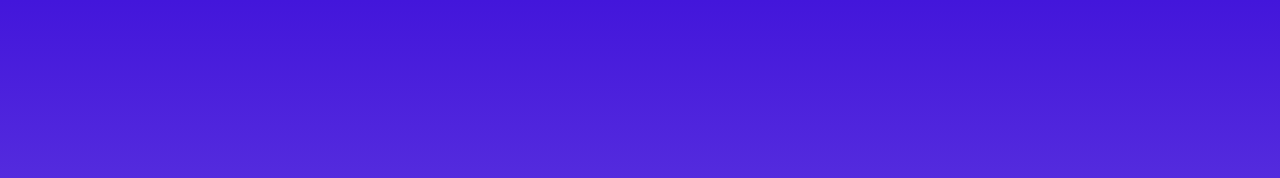
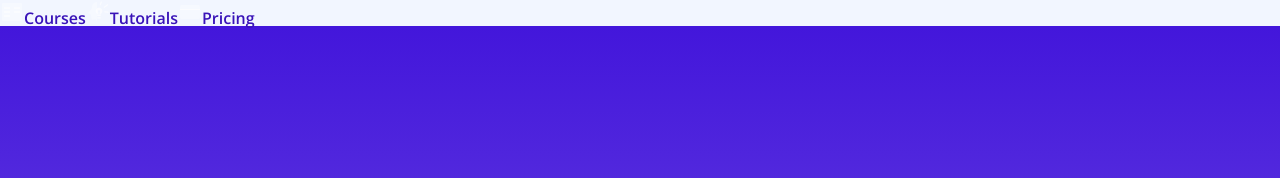
Before and after one commit to CarlosDahmen/DesignReact, a Gatsby site: page / in a window 1280 px wide. Shown: the top 178 px of the page. Built offline with nearby package versions, Linux system fonts and the light colour scheme; Gatsby itself is replaced by a stand-in of ours.

Commit message:
Code Header Component

```diff
--- /dev/null
+++ b/src/components/layout/Header.js
@@ -0,0 +1,27 @@
+import { Link } from "gatsby"
+import React from "react"
+
+const menuData = [
+  { title: "Courses", icon: "/images/icons/courses.svg", link: "/courses" },
+  {
+    title: "Tutorials",
+    icon: "/images/icons/tutorials.svg",
+    link: "/tutorials",
+  },
+  { title: "Pricing", icon: "/images/icons/pricing.svg", link: "/pricing" },
+]
+
+const Header = () => {
+  return (
+    <>
+      {menuData.map((item, index) => (
+        <Link to={item.link}>
+          <img key={index} alt="icon" src={item.icon}></img>
+          {item.title}
+        </Link>
+      ))}
+    </>
+  )
+}
+
+export default Header
--- a/src/components/layout/layout.js
+++ b/src/components/layout/layout.js
@@ -1,11 +1,13 @@
 import React from "react"
 import { GlobalStyle } from "../styles/GlobalStyle"
+import Header from "./Header"
 import "./layout.css"
 
 function Layout({ children }) {
   return (
     <>
       <GlobalStyle />
+      <Header />
       <main>{children}</main>
     </>
   )
--- a/src/pages/index.js
+++ b/src/pages/index.js
@@ -1,6 +1,6 @@
 /* eslint-disable no-unused-vars */
 import React from "react"
-import Layout from "../components/layout/layout"
+import Layout from "../components/layout/Layout"
 import SEO from "../components/layout/seo"
 import HeroSection from "../components/sections/HeroSection"
 
```
